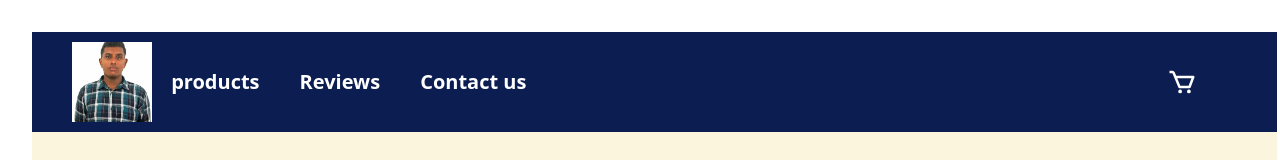
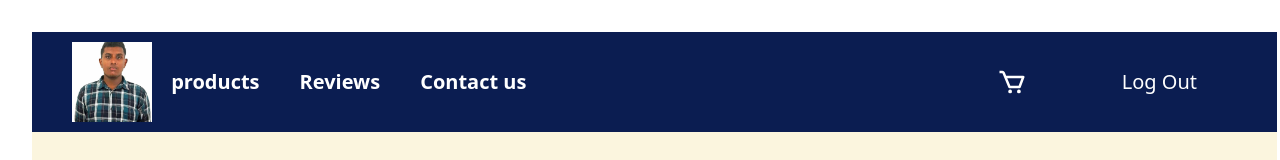
Before and after one commit to Navi2004725/CBC-Frontend, a React (Vite) app: page / in a window 1280 px wide. Shown: the top 160 px of the page. Built offline with nearby package versions, Linux system fonts and the light colour scheme; sample sign-in values are in the browser's storage.

Commit message:
logout button ✏️

```diff
--- a/src/components/header.jsx
+++ b/src/components/header.jsx
@@ -12,6 +12,7 @@
 export default function Header() {
   const navigate = useNavigate();
   const [isOpen, setIsOpen] = useState(false);
+  const token = localStorage.getItem("token");
   return (
     <header className="h-[100px] bg-accent flex justify-center items-center relative">
       {isOpen && (
@@ -95,9 +96,19 @@
         <Link to="/contact" className="text-white text-xl font-bold ml-10">
           Contact us
         </Link>
-        <Link to="/cart" className="absolute right-[80px]">
+        <Link to="/cart" className="absolute right-[250px]">
           <BiCart className="text-white text-3xl ml-4"></BiCart>
         </Link>
+        {token != null && (
+          <button
+            className="absolute right-[80px] text-white text-xl ml-4"
+            onClick={() => {
+              localStorage.removeItem("token");
+              navigate("/login");
+            }}>
+            Log Out
+          </button>
+        )}
       </div>
     </header>
   );
```
